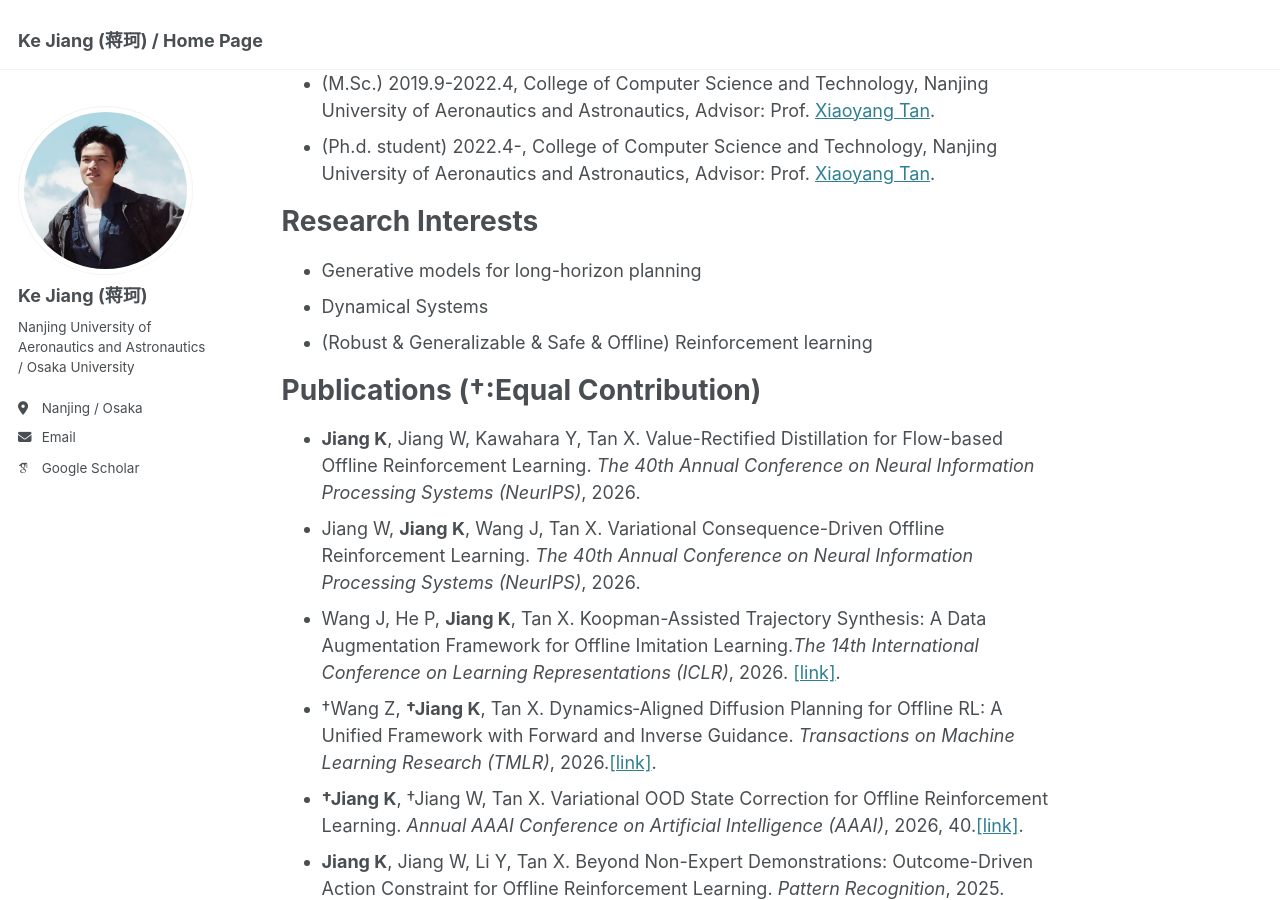
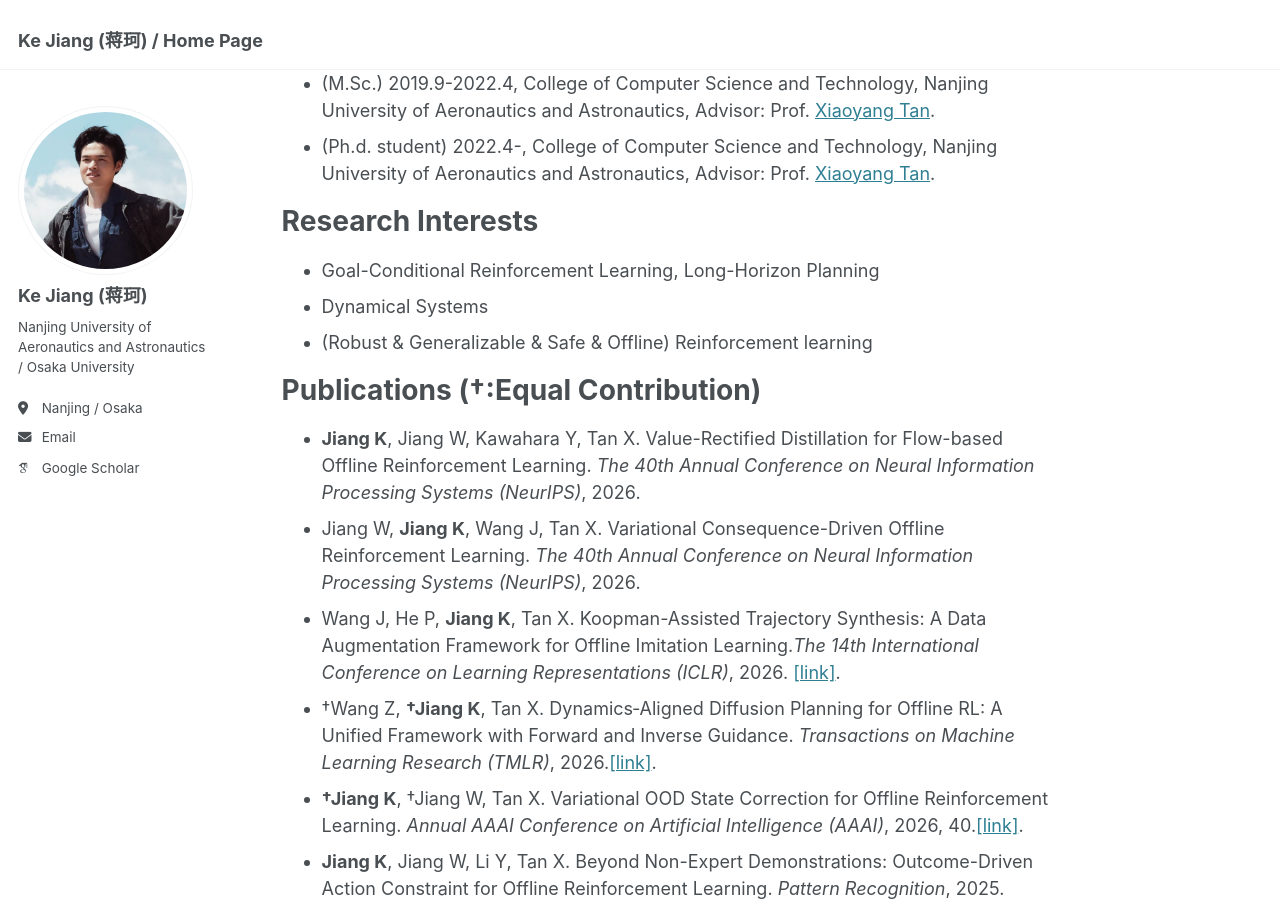
Before and after one commit to Jack10843/Jack10843.github.io, a Jekyll site: the page built from _pages/about.md, in a window 1280 px wide and 900 px high, scrolled down 587 px. Built offline with Jekyll 4.4.1, drawn with Linux system fonts in a browser that asks for light colours; some web fonts are replaced.

Commit message:
Update about.md

```diff
--- a/_pages/about.md
+++ b/_pages/about.md
@@ -22,7 +22,7 @@ Education
 
 Research Interests
 ======
- - Generative models for long-horizon planning
+ - Goal-Conditional Reinforcement Learning, Long-Horizon Planning
  - Dynamical Systems
  - (Robust & Generalizable & Safe & Offline) Reinforcement learning
 
```
